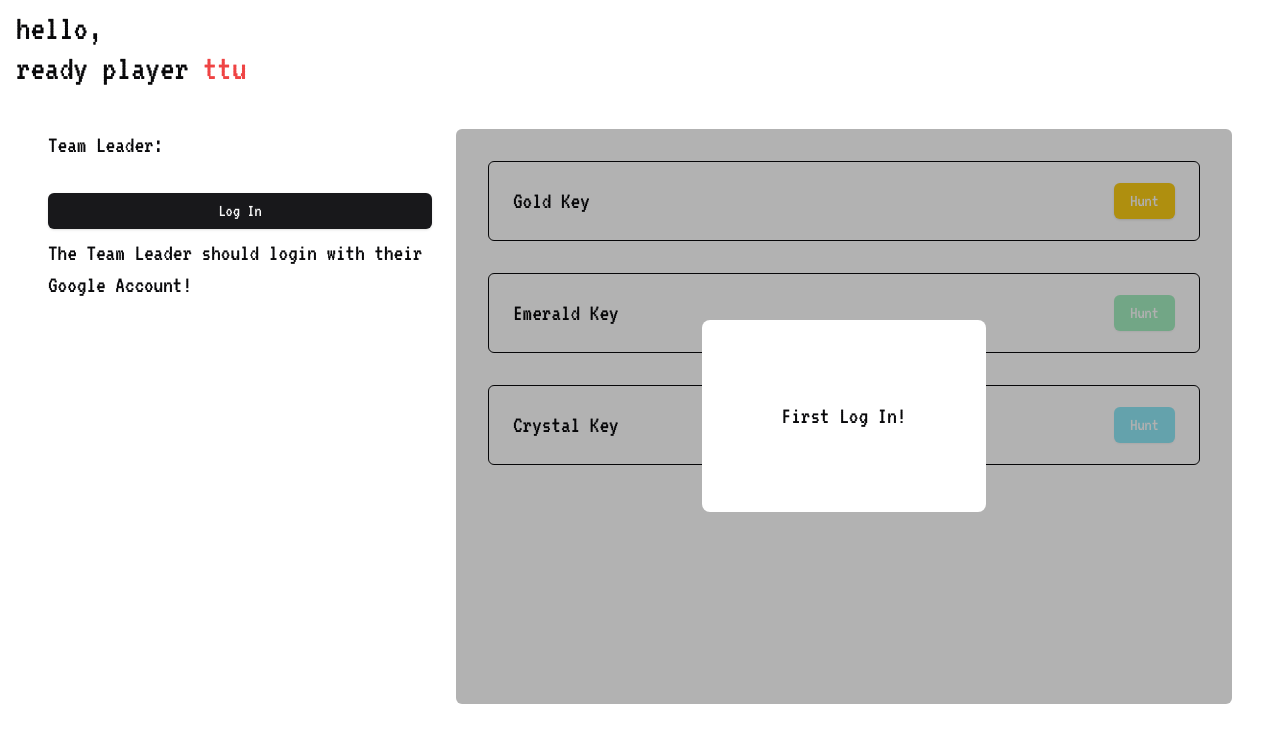
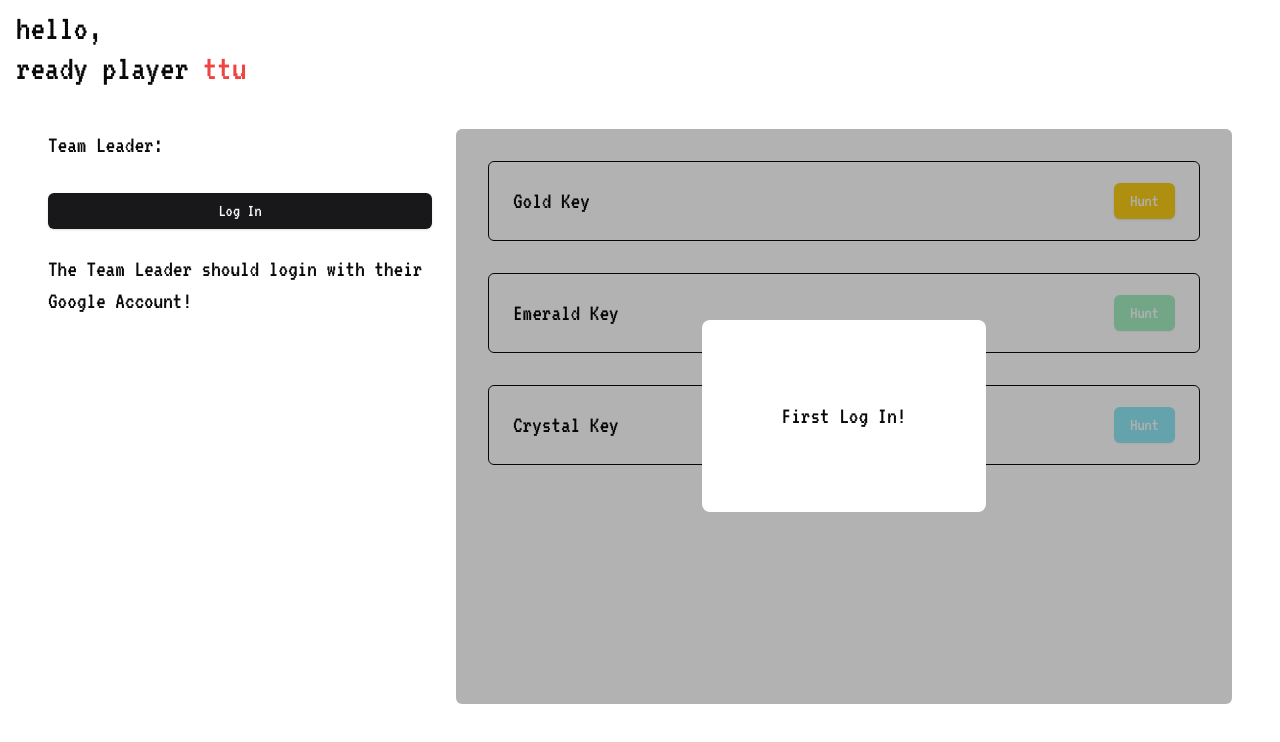
Before and after one commit to axantillon/ready-player-ttu, a Next.js app: page /hunt in a window 1280 px wide. Shown: the top 742 px of the page. Built offline with nearby package versions, Linux system fonts and the light colour scheme; no server answers.

Commit message:
and add some more spacing

```diff
--- a/src/components/UserCard.tsx
+++ b/src/components/UserCard.tsx
@@ -48,7 +48,7 @@ const UserCard: FC<UserCardProps> = ({ compact = false }) => {
                     </DropdownMenuTrigger>
                 :<>
                     <Button className={cn('w-96 mt-8', compact && 'mt-0')} onClick={() => {signIn("google")}}>Log In</Button>
-                    <span className='w-96 pt-2'>The Team Leader should login with their Google Account!</span>
+                    <span className='w-96 pt-6'>The Team Leader should login with their Google Account!</span>
                 </>}
             </div>
             {compact &&
```
